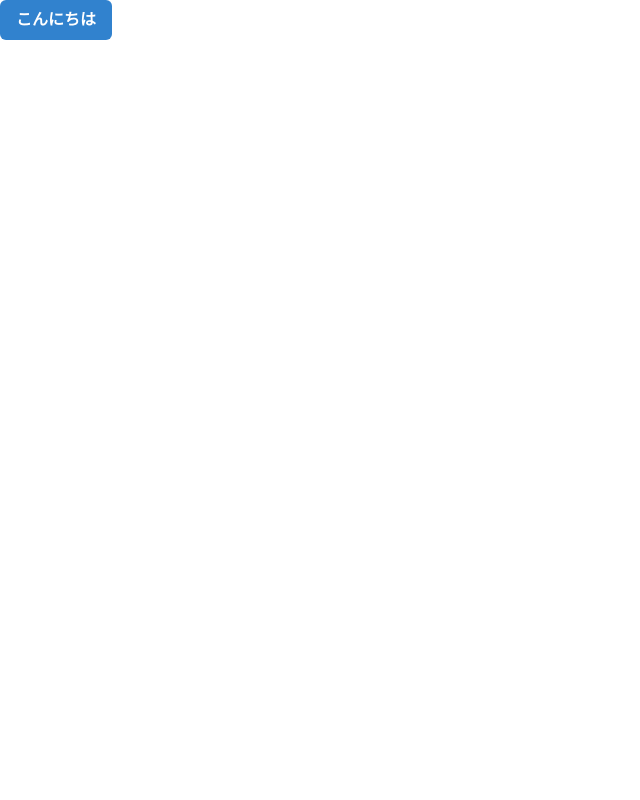
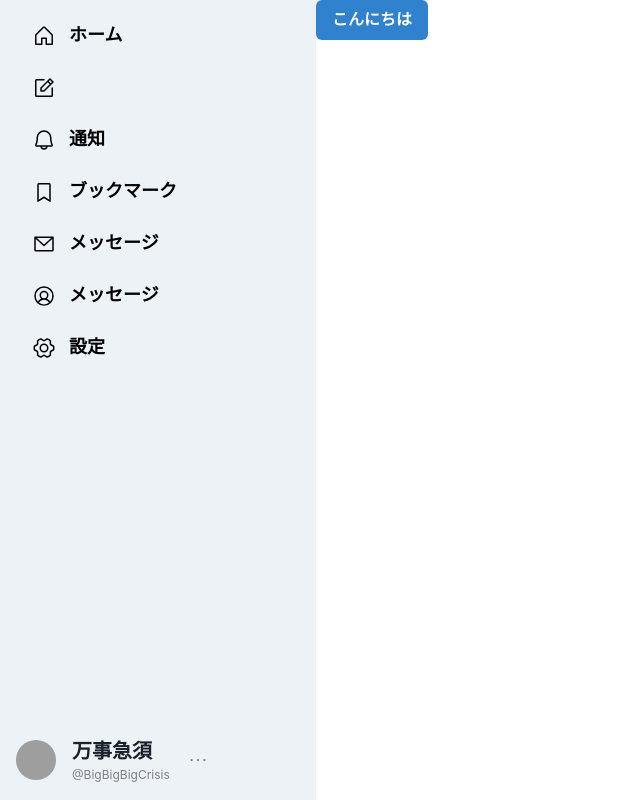
Before and after one commit to sanchezyspace/evt-hackz-tyranno, a Next.js app: page / in a window 1280 px wide. Shown: the whole page, without its empty margins (0-640 px from the left). Built offline with nearby package versions, Linux system fonts and the light colour scheme; grey boxes are pictures that could not be loaded.

Commit message:
feat: サイドナビゲーションバーの追加

```diff
--- a/src/app/_components/layout/SideNavigationBar.tsx
+++ b/src/app/_components/layout/SideNavigationBar.tsx
@@ -0,0 +1,97 @@
+'use client'
+
+import { Box, Link, VStack } from '@chakra-ui/react'
+import { Bell, Bookmark, BookmarkSimple, EnvelopeSimple, GearSix, House, NotePencil, UserCircle,  } from '@phosphor-icons/react'
+import { usePathname, useRouter } from 'next/navigation'
+import NavigationMenuItem from '../ui/NavigationMenuItem'
+import MyAvatar from '../ui/MyAvatar'
+
+export default function SideNavigationBar() {
+  const iconSize = 24
+  const iconWeight = 'regular'
+  const navMenuItems = [
+    {
+      disabledIcon: <House weight={iconWeight} size={iconSize} />,
+      enabledIcon: <House weight={'fill'} size={iconSize} />,
+      label: 'ホーム',
+      href: '/home',
+    },
+    {
+      disabledIcon: <NotePencil weight={iconWeight} size={iconSize} />,
+      enabledIcon: <NotePencil weight={'fill'} size={iconSize} />,
+      label: '',
+      href: '/publish',
+    },
+      {
+        disabledIcon: <Bell weight={iconWeight} size={iconSize} />,
+        enabledIcon: <Bell weight={'fill'} size={iconSize} />,
+        label: '通知',
+        href: '/notification',
+      },
+      {
+        disabledIcon: <BookmarkSimple weight={iconWeight} size={iconSize} />,
+        enabledIcon: <BookmarkSimple weight={'fill'} size={iconSize} />,
+        label: 'ブックマーク',
+        href: '/bookmark',
+      },
+      {
+        disabledIcon: <EnvelopeSimple weight={iconWeight} size={iconSize} />,
+        enabledIcon: <EnvelopeSimple weight={'fill'} size={iconSize} />,
+        label: 'メッセージ',
+        href: '/massages',
+      },
+      {
+        disabledIcon: <UserCircle weight={iconWeight} size={iconSize} />,
+        enabledIcon: <UserCircle weight={'fill'} size={iconSize} />,
+        label: 'メッセージ',
+        href: '/mypage',
+      },
+      {
+        disabledIcon: <GearSix weight={iconWeight} size={iconSize} />,
+        enabledIcon: <GearSix weight={'fill'} size={iconSize} />,
+        label: '設定',
+        href: '/preference',
+      },
+
+  ]
+
+  const isCurrent = (href: string) => {
+    const pathName = usePathname()
+    return pathName.startsWith(href)
+  }
+
+
+  return (
+    <Box
+      as="nav"
+      width="316px"
+      p={4}
+      bg={'gray.100'}
+      height="100vh"
+    >
+      <VStack
+        justify="center"
+        alignItems="left"
+        spacing={3}
+        margin={'auto'}
+        height={'100%'}
+      >
+
+        {navMenuItems.map((e) => {
+          return (
+            <NavigationMenuItem
+              key={e.href}
+              icon={isCurrent(e.href) ? e.enabledIcon : e.disabledIcon}
+              href={e.href}
+              isCurrent={isCurrent(e.href)}
+            >
+              {e.label}
+            </NavigationMenuItem>
+          )
+        })}
+        <Box flexGrow={2}></Box>
+        <MyAvatar />
+      </VStack>
+    </Box>
+  )
+}
--- /dev/null
+++ b/src/app/_components/ui/MyAvatar.tsx
@@ -0,0 +1,34 @@
+import {
+  Box,
+  Button,
+  Center,
+  HStack,
+  Image,
+  Text,
+  VStack,
+} from '@chakra-ui/react'
+import { DotsThree } from '@phosphor-icons/react'
+
+export default function MyAvatar() {
+  return (
+    <HStack>
+      <Image
+        boxSize={'40px'}
+        borderRadius="full"
+        src="https://avatars.githubusercontent.com/u/6916170?v=4"
+        alt="avatarUrl"
+        mr="8px"
+      />
+      <VStack alignItems={'baseline'} gap={0}>
+        <Text fontSize={'20px'} fontWeight="bold">
+          万事急須
+        </Text>
+        <Text fontSize={'12px'} fontWeight="normal" color="gray">
+          @BigBigBigCrisis
+        </Text>
+      </VStack>
+      <Box flex="center" />
+      <DotsThree color="gray" size={'24px'} />
+    </HStack>
+  )
+}
--- /dev/null
+++ b/src/app/_components/ui/NavigationMenuItem.tsx
@@ -0,0 +1,42 @@
+import { Box, Button, HStack, Spacer, Text } from '@chakra-ui/react'
+import { useRouter } from 'next/navigation'
+import { ReactElement } from 'react'
+
+type Props = {
+  icon?: ReactElement
+  children: ReactElement | string
+  isCurrent?: boolean
+  href?: string
+}
+
+const NavigationMenuItem = (props: Props) => {
+  const router = useRouter()
+
+  return (
+    <Box alignContent="center">
+      <HStack>
+        <Button
+          leftIcon={props.icon}
+          colorScheme="white"
+          color="black"
+          variant="solid"
+          borderRadius="100px"
+          bg={props.isCurrent ? 'white' : 'transparent'}
+          onClick={() => {
+            if (props.href) {
+              router.push(props.href)
+            }
+          }}
+        >
+          <Box width="5px" />
+          <Text fontSize={'18px'} fontWeight="700" transform="translateY(-1px)">
+            {props.children}
+          </Text>
+        </Button>
+      </HStack>
+      <Spacer />
+    </Box>
+  )
+}
+
+export default NavigationMenuItem
--- a/src/app/layout.tsx
+++ b/src/app/layout.tsx
@@ -1,6 +1,8 @@
 import type { Metadata } from 'next'
 import { Inter } from 'next/font/google'
 import Provider from './Provider'
+import SideNavigationBar from './_components/layout/SideNavigationBar'
+import { Flex, HStack, VStack } from '@chakra-ui/react'
 
 export const metadata: Metadata = {
   title: 'Create Next App',
@@ -15,7 +17,12 @@ export default function RootLayout({
   return (
     <html lang="ja">
       <body>
-        <Provider>{children}</Provider>
+        <Provider>
+          <Flex>
+            <SideNavigationBar />
+            {children}
+          </Flex>
+        </Provider>
       </body>
     </html>
   )
```
